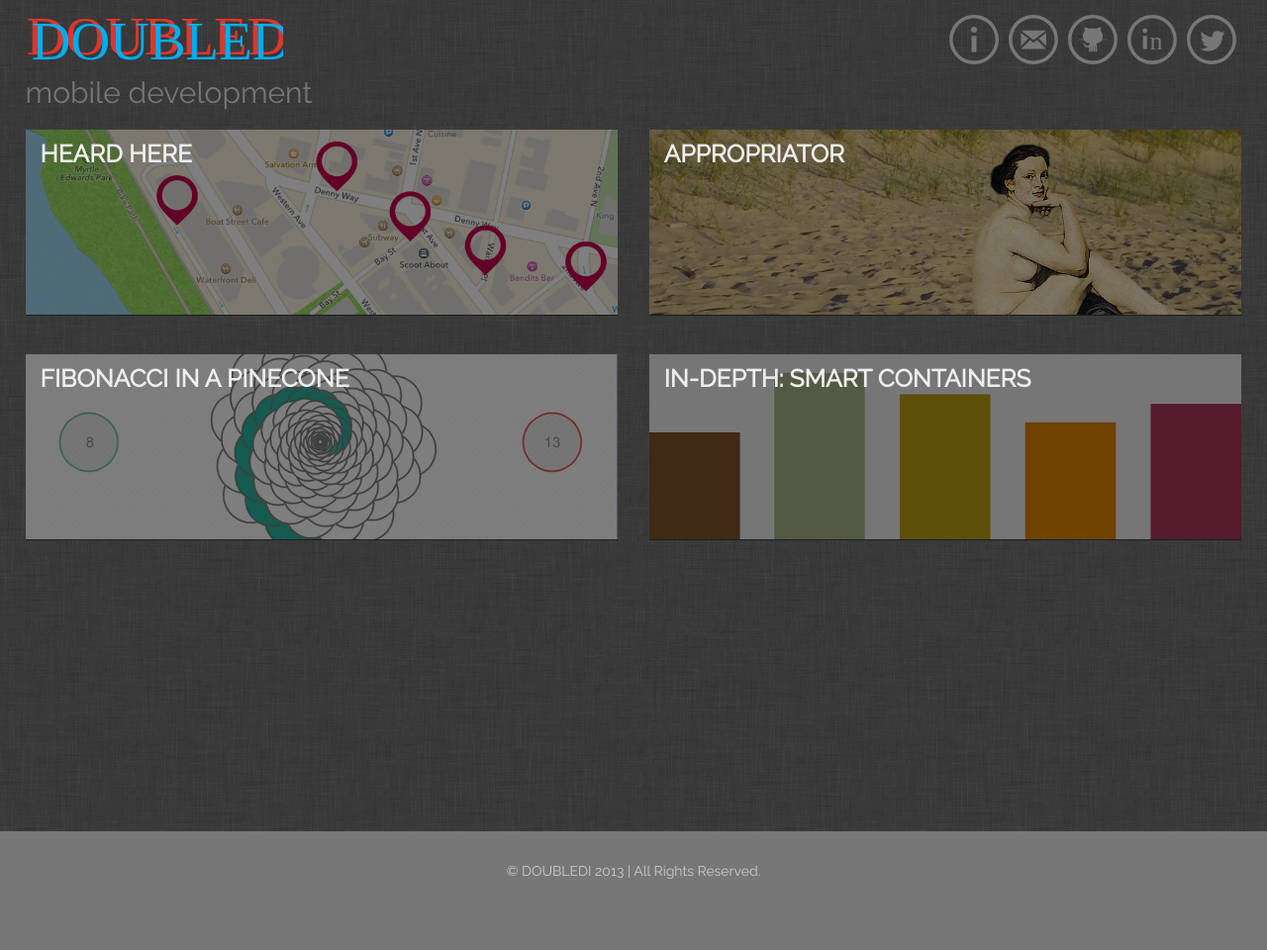
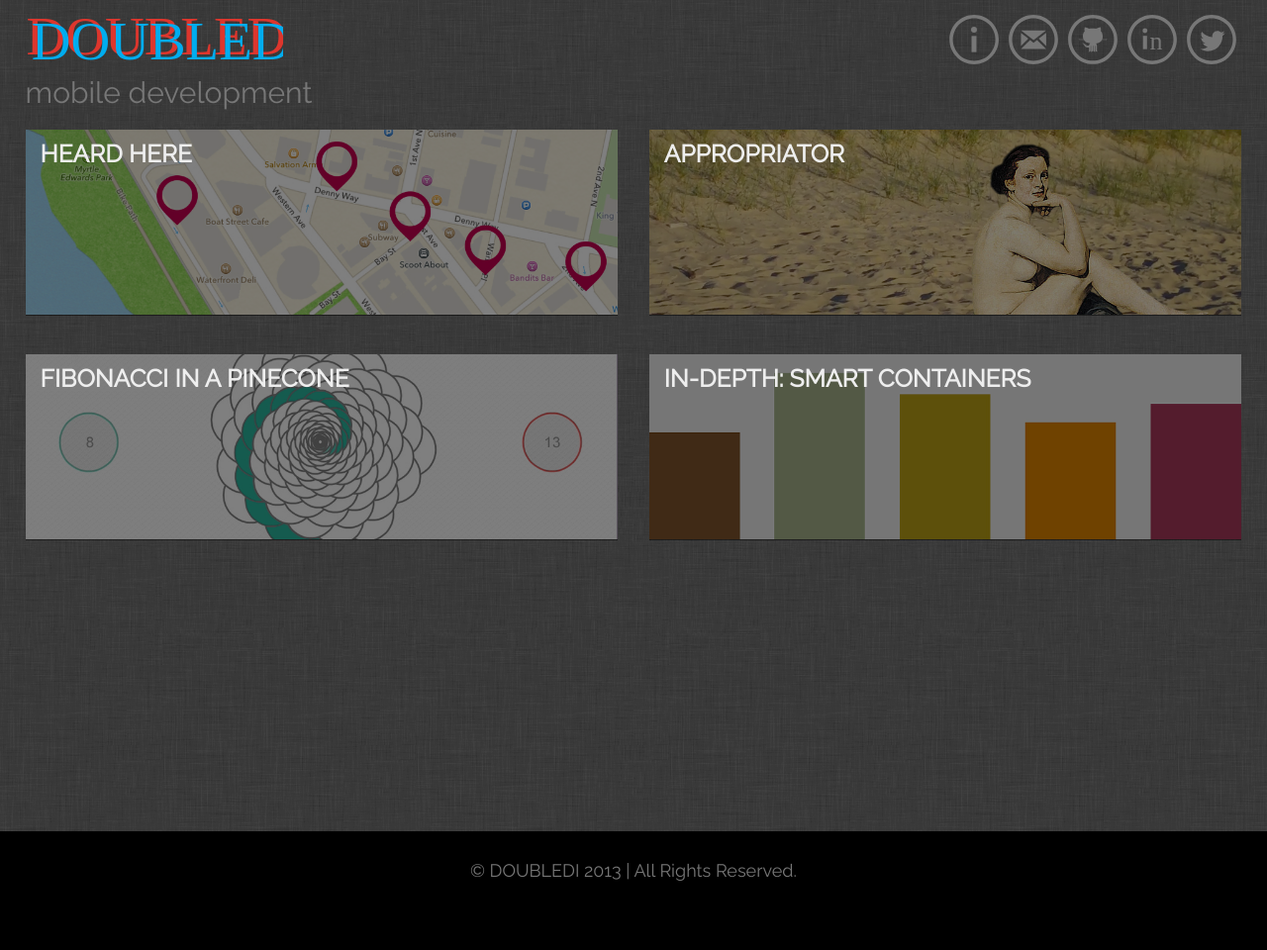
Before and after one commit to diannamertz/doubledi.github.com, a Jekyll site: the page built from index.html, in a window 1280 px wide. Shown: the whole page at 99% size. Built offline with Jekyll 4.4.1, drawn with Linux system fonts in a browser that asks for light colours.

Commit message:
final index fix

```diff
--- a/css/style.css
+++ b/css/style.css
@@ -246,9 +246,10 @@ h4 {
 #footer {
   text-align: center;
   padding:30px 0;
-  background-color: #777777;
-  color: #cccccc;
+  background-color: #000000;
+  color: #777777;
   font-family: 'Raleway', sans-serif;
+  font-size: 18px;
 }
 
 #footer p {
```
